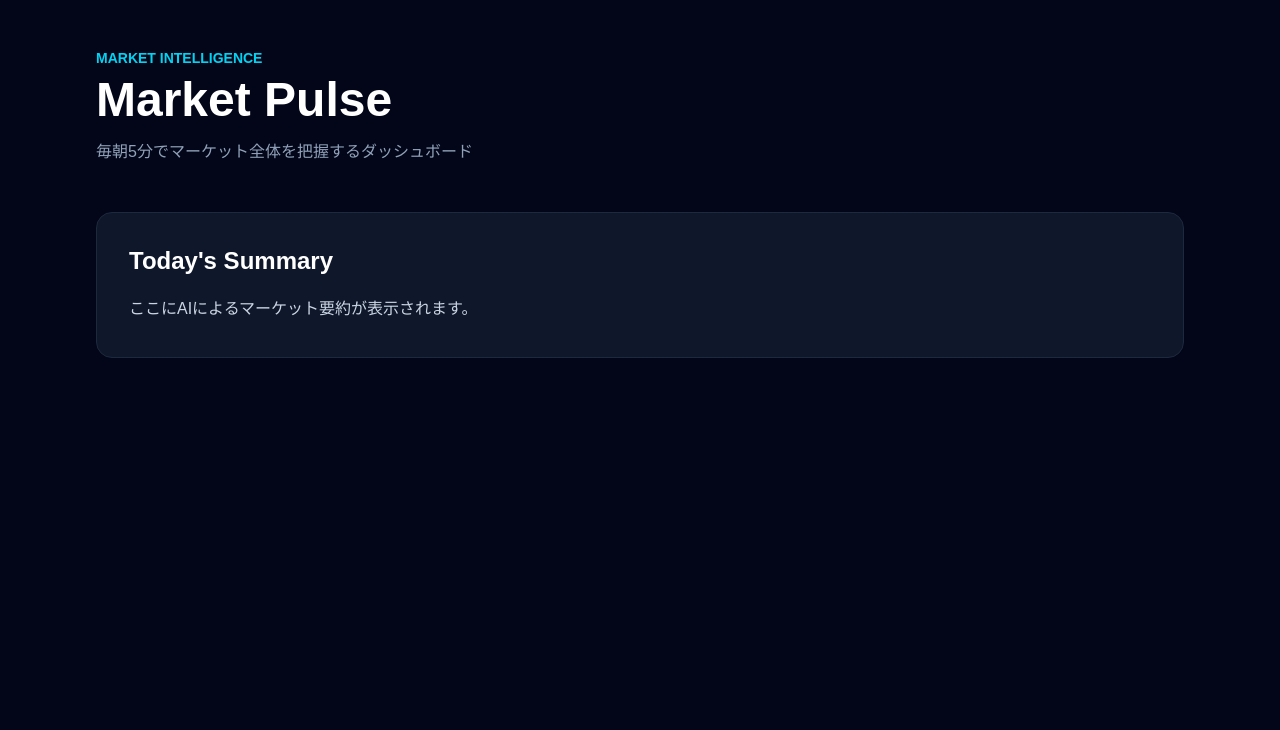
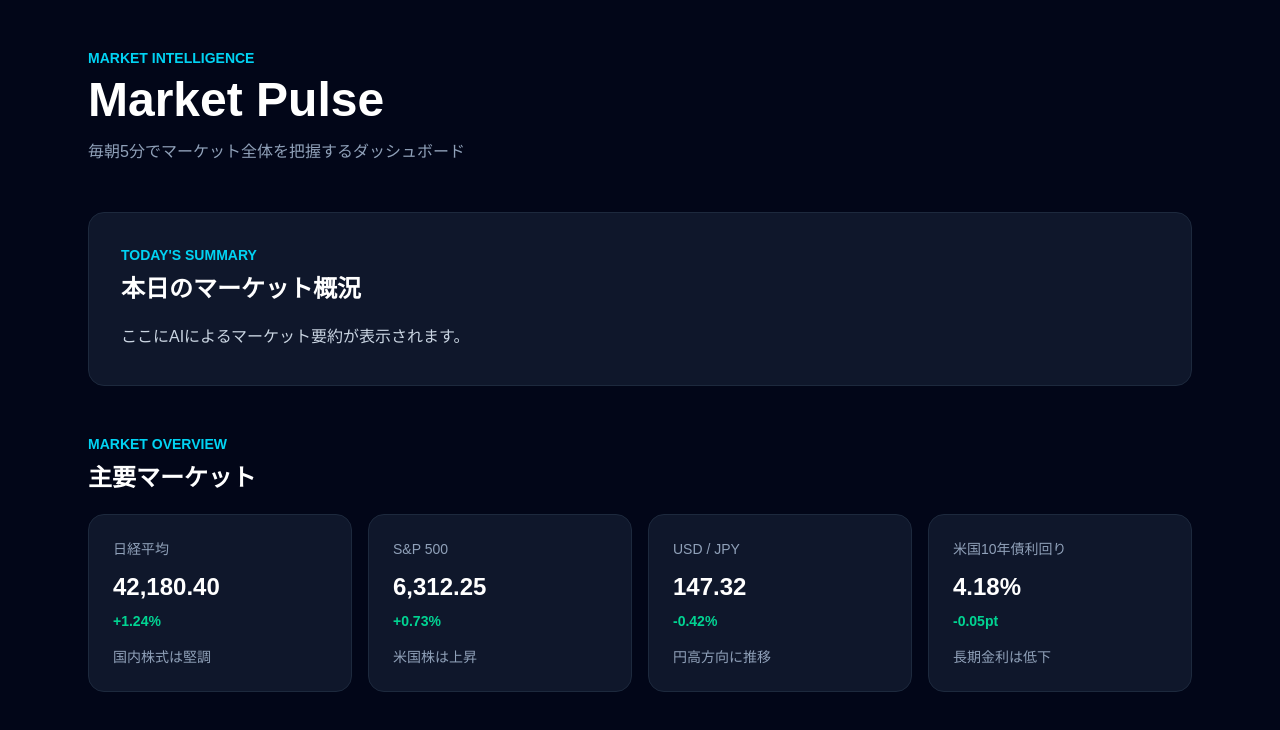
Before and after one commit to kimuradev06/market-pulse, a Next.js app in the folder frontend/: page / in a window 1280 px wide. Shown: the top 730 px of the page. Built offline with nearby package versions, Linux system fonts and the light colour scheme.

Commit message:
feat: add market overview cards

```diff
--- a/frontend/app/page.tsx
+++ b/frontend/app/page.tsx
@@ -1,13 +1,40 @@
+const marketItems = [
+  {
+    name: "日経平均",
+    value: "42,180.40",
+    change: "+1.24%",
+    description: "国内株式は堅調",
+  },
+  {
+    name: "S&P 500",
+    value: "6,312.25",
+    change: "+0.73%",
+    description: "米国株は上昇",
+  },
+  {
+    name: "USD / JPY",
+    value: "147.32",
+    change: "-0.42%",
+    description: "円高方向に推移",
+  },
+  {
+    name: "米国10年債利回り",
+    value: "4.18%",
+    change: "-0.05pt",
+    description: "長期金利は低下",
+  },
+];
+
 export default function Home() {
   return (
     <main className="min-h-screen bg-slate-950 text-white">
-      <div className="mx-auto max-w-6xl px-8 py-12">
+      <div className="mx-auto max-w-6xl px-6 py-12">
         <header className="mb-12">
           <p className="text-sm font-semibold text-cyan-400">
             MARKET INTELLIGENCE
           </p>
 
-          <h1 className="mt-2 text-5xl font-bold">
+          <h1 className="mt-2 text-4xl font-bold sm:text-5xl">
             Market Pulse
           </h1>
 
@@ -16,15 +43,56 @@ export default function Home() {
           </p>
         </header>
 
-        <section className="rounded-2xl border border-slate-800 bg-slate-900 p-8">
-          <h2 className="text-2xl font-semibold">
-            Today's Summary
+        <section className="mb-12 rounded-2xl border border-slate-800 bg-slate-900 p-8">
+          <p className="text-sm font-semibold text-cyan-400">
+            TODAY&apos;S SUMMARY
+          </p>
+
+          <h2 className="mt-2 text-2xl font-semibold">
+            本日のマーケット概況
           </h2>
 
           <p className="mt-4 leading-8 text-slate-300">
             ここにAIによるマーケット要約が表示されます。
           </p>
         </section>
+
+        <section>
+          <div className="mb-5">
+            <p className="text-sm font-semibold text-cyan-400">
+              MARKET OVERVIEW
+            </p>
+
+            <h2 className="mt-2 text-2xl font-semibold">
+              主要マーケット
+            </h2>
+          </div>
+
+          <div className="grid gap-4 sm:grid-cols-2 lg:grid-cols-4">
+            {marketItems.map((item) => (
+              <article
+                key={item.name}
+                className="rounded-2xl border border-slate-800 bg-slate-900 p-6"
+              >
+                <p className="text-sm text-slate-400">
+                  {item.name}
+                </p>
+
+                <p className="mt-3 text-2xl font-bold">
+                  {item.value}
+                </p>
+
+                <p className="mt-2 text-sm font-semibold text-emerald-400">
+                  {item.change}
+                </p>
+
+                <p className="mt-4 text-sm text-slate-400">
+                  {item.description}
+                </p>
+              </article>
+            ))}
+          </div>
+        </section>
       </div>
     </main>
   );
```
